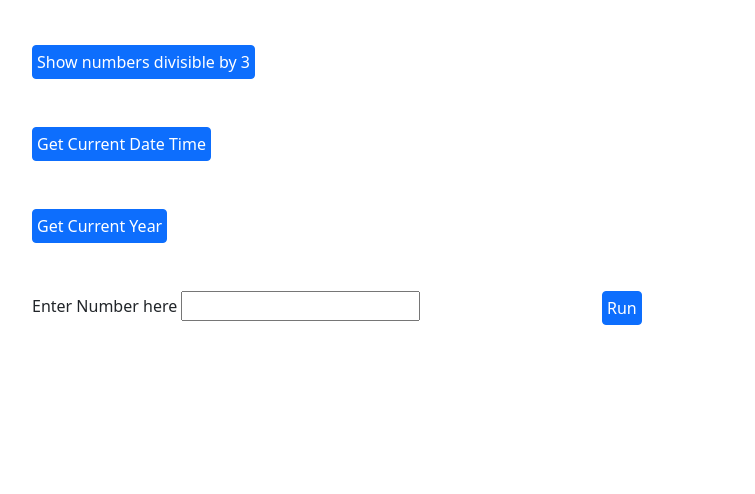
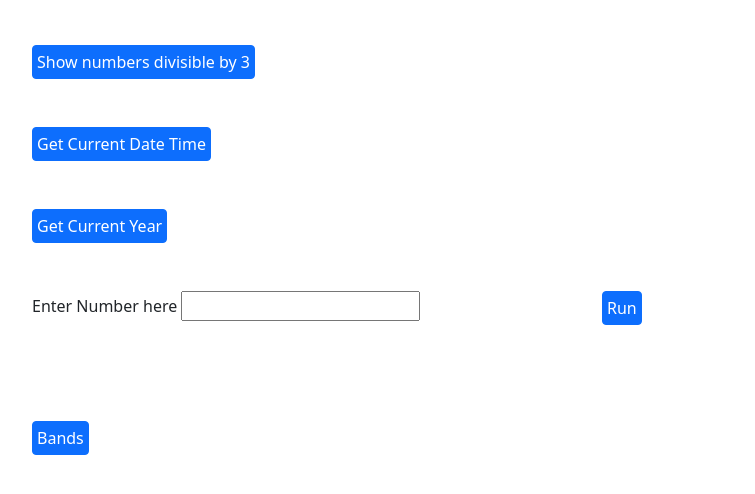
Before and after one commit to AlexanderA28/JS-Excercise-2, a plain HTML site: page index.html in a window 1280 px wide. Shown: the part 128-622 px from the top of the page, without its empty margins (50-805 px from the left). Drawn offline with nearby package versions, Linux system fonts and the light colour scheme.

Commit message:
added alerts

```diff
--- a/index.html
+++ b/index.html
@@ -133,6 +133,19 @@
       </div>
       <!-- End of Row -->
 
+      <div class="col-6 mt-5">
+        <button
+          id="bands"
+          type="button"
+          class="btn btn-primary mr-2 p-1"
+          value="bands"
+          onclick="bands()"
+        >
+          Bands
+        </button>
+      </div>
+      <!-- End of Row -->
+
       <!-- End of Container -->
     </div>
 
--- a/script.js
+++ b/script.js
@@ -56,8 +56,19 @@ function timer() {
                 }
 
             }, 1000);
+}
 
 
 
+function bands() {
+
+    band_choices = ['Band A', 'Band B', 'Band C', 'Band d', 'Band e']
+    let choice = prompt('What is your favorite band?');
+
+    if (band_choices.indexOf(choice,0) !== -1)  {
+        alert("YEAH I LOVE THEM!")
+    } else {
+        alert("Nah. They're pretty lame.")
+    }
 
 }
```
